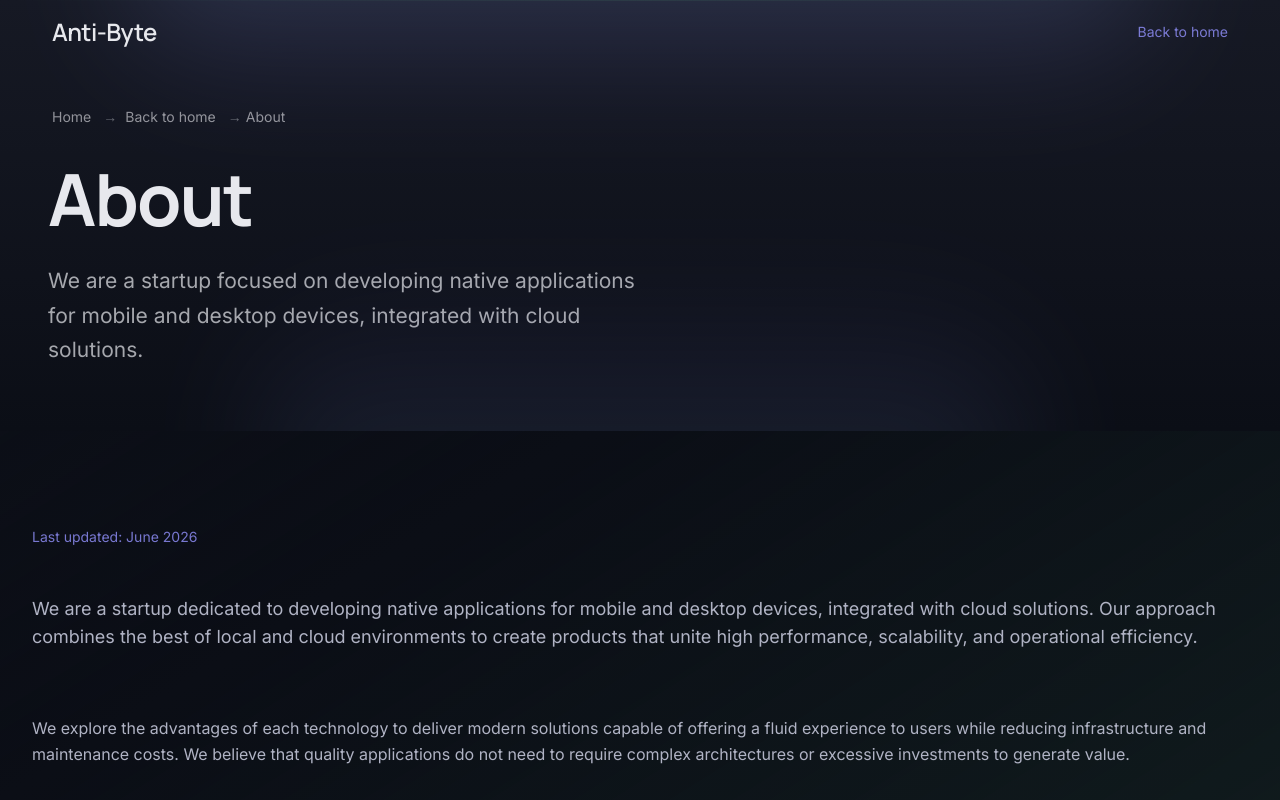
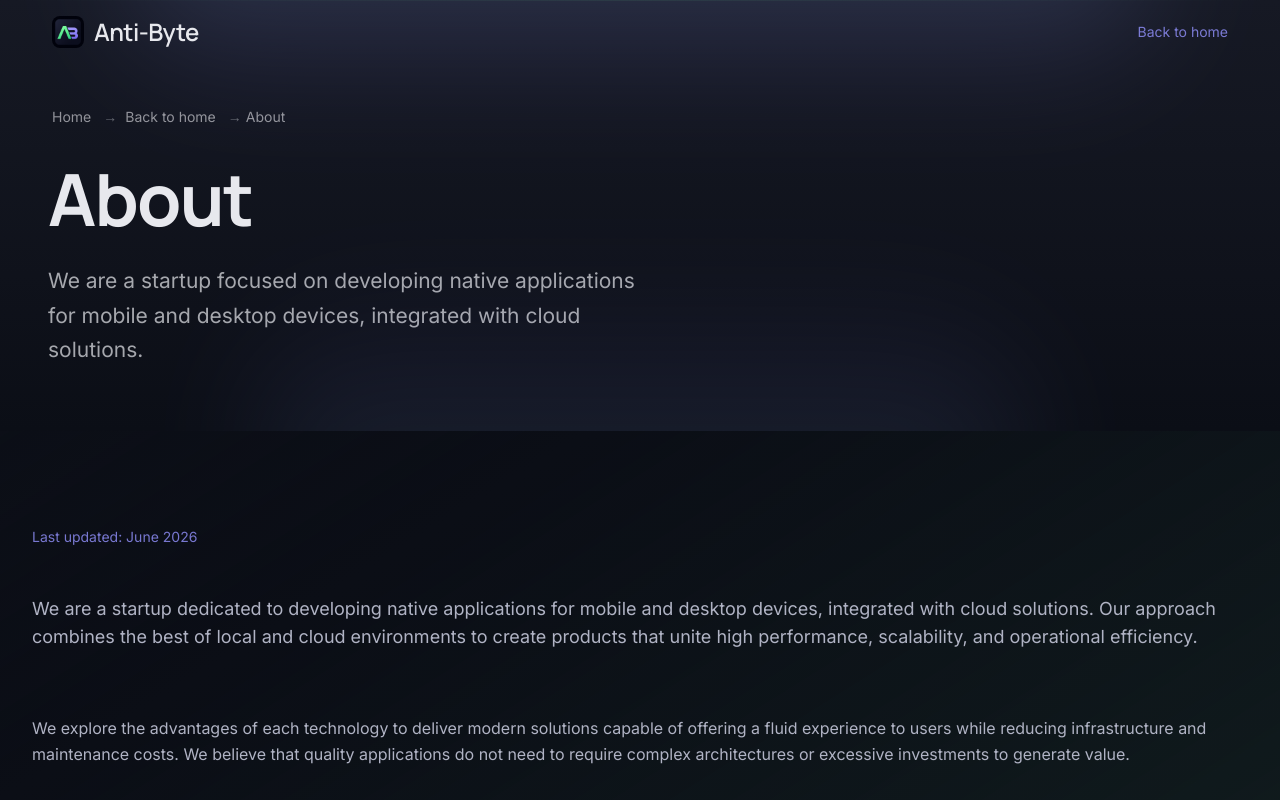
Before and after one commit to anti-byte-com/landing-page, a React (Vite) app: page /about in a window 1280 px wide. Shown: the top 800 px of the page. Built offline with nearby package versions, Linux system fonts and the light colour scheme.

Commit message:
feat(app): update favicon and logo icon across components

```diff
--- a/index.html
+++ b/index.html
@@ -2,10 +2,16 @@
 <html lang="pt-BR">
   <head>
     <meta charset="UTF-8" />
-    <link rel="icon" type="image/svg+xml" href="/favicon.svg" />
+    <link rel="icon" type="image/png" href="/favicon.png" />
     <meta name="viewport" content="width=device-width, initial-scale=1.0" />
-    <meta name="description" content="Anti-Byte Lean Startup Studio - Building & Validating Products with Scientific Rigor. Transforming ideas into scalable digital products." />
-    <meta name="keywords" content="lean startup, product validation, software development, digital transformation, product design, anti-byte" />
+    <meta
+      name="description"
+      content="Anti-Byte Lean Startup Studio - Building & Validating Products with Scientific Rigor. Transforming ideas into scalable digital products."
+    />
+    <meta
+      name="keywords"
+      content="lean startup, product validation, software development, digital transformation, product design, anti-byte"
+    />
     <meta name="author" content="Anti-Byte Lean Startup Studio" />
     <meta name="theme-color" content="#0b0e16" />
     <title>Anti-Byte | Lean Startup Studio</title>
--- a/src/components/shared/Header.tsx
+++ b/src/components/shared/Header.tsx
@@ -1,5 +1,6 @@
 import React from 'react';
 import { useTranslation } from 'react-i18next';
+import logoIconImg from '@/assets/logo-icon.png';
 
 export interface HeaderLink {
   label: string;
@@ -22,7 +23,13 @@ export interface HeaderProps {
 
 const Header: React.FC<HeaderProps> = ({
   logoText,
-  logoIcon = null,
+  logoIcon = (
+    <img
+      src={logoIconImg}
+      alt=""
+      className="h-6 w-6 md:h-8 md:w-8 rounded-lg"
+    />
+  ),
   navigationLinks,
   breadcrumbs,
   pageTitle,
@@ -55,11 +62,7 @@ const Header: React.FC<HeaderProps> = ({
             href="/"
             className="flex items-center gap-2.5 group focus:outline-none focus-visible:ring-2 focus-visible:ring-primary/40 rounded-lg px-1"
           >
-            {logoIcon && (
-              <span className="shrink-0">
-                {logoIcon}
-              </span>
-            )}
+            {logoIcon && <span className="shrink-0">{logoIcon}</span>}
             <span className="text-[15px] md:text-2xl font-display font-semibold text-on-surface group-hover:text-primary transition-colors tracking-tight">
               {logoText}
             </span>
@@ -136,7 +139,10 @@ const Header: React.FC<HeaderProps> = ({
         <div className="pt-6 pb-12 md:pt-10 md:pb-16">
           {/* Breadcrumb / Path */}
           {breadcrumbs.length > 0 && (
-            <nav aria-label={t('header.breadcrumb')} className="mb-6 overflow-x-auto">
+            <nav
+              aria-label={t('header.breadcrumb')}
+              className="mb-6 overflow-x-auto"
+            >
               <ol className="flex items-center gap-2 text-[14px] text-on-surface/60">
                 <li>
                   <a
--- a/src/components/shared/Navbar.tsx
+++ b/src/components/shared/Navbar.tsx
@@ -1,5 +1,6 @@
 import React from 'react';
 import { Link, useLocation } from 'react-router-dom';
+import logoIconImg from '@/assets/logo-icon.png';
 
 interface NavbarProps {
   showLogo?: boolean;
@@ -67,6 +68,11 @@ const NavbarContainer: React.FC<NavbarProps> = ({
  */
 const NavbarLogo: React.FC = () => (
   <Link to="/" className="group flex items-center space-x-2">
+    <img
+      src={logoIconImg}
+      alt=""
+      className="h-6 w-6 md:h-7 md:w-7 rounded-lg"
+    />
     {/* Logo text with gradient */}
     <span className="text-lg font-display font-bold text-on-surface group-hover:text-primary-gradient transition-colors bg-gradient-to-r from-primary to-secondary bg-clip-text text-transparent">
       Anti-Byte
```
